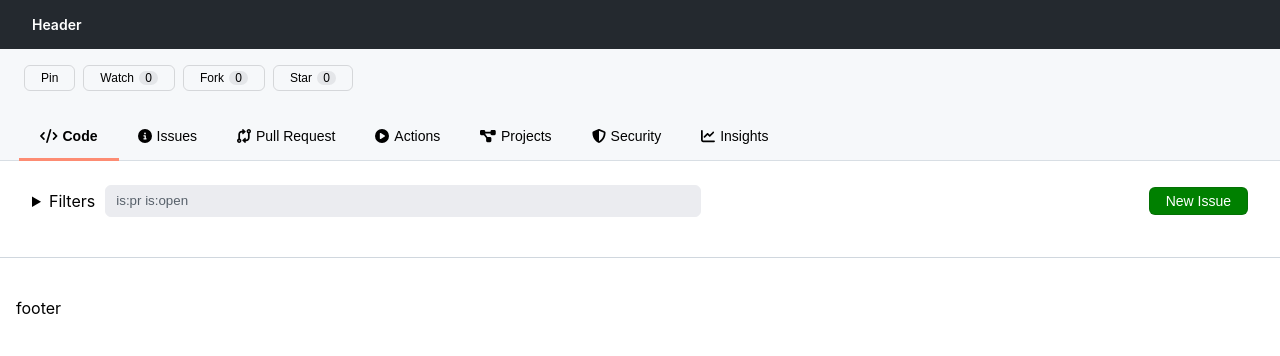
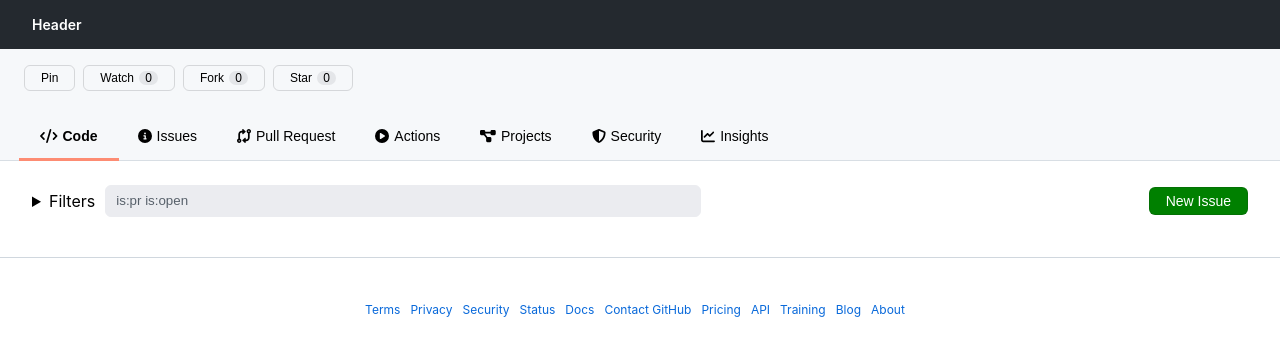
Before and after one commit to leejaelll/React-gitHubIssuePage, a React (Create React App) app: page / in a window 1280 px wide. Shown: the top 356 px of the page. Built offline with nearby package versions, Linux system fonts and the light colour scheme.

Commit message:
feat: Create Footer component
- Footer 컴포넌트 생성
- list-style 제거를 위해 index.js에 list-style: none !important 적용

```diff
--- a/src/components/Footer.js
+++ b/src/components/Footer.js
@@ -1,5 +1,31 @@
 import styles from '../styles/Footer.module.css';
 
+const URL_PREFIX = 'https://docs.github.com/en/site-policy';
+
+const footerItems = [
+  { title: 'Terms', link: `${URL_PREFIX}/github-terms/github-terms-of-service` },
+  { title: 'Privacy', link: `${URL_PREFIX}/github-terms/gitgub-terms-fo-service` },
+  { title: 'Security', link: 'https://www.github.com/security' },
+  { title: 'Status', link: 'https://www.githubstatus.com' },
+  { title: 'Docs', link: 'https://docs.github' },
+  { title: 'Contact GitHub', link: 'https://support.github.com/?tags=dotcom-footer' },
+  { title: 'Pricing', link: 'https://github.com/pricing' },
+  { title: 'API', link: 'https://github.com/en' },
+  { title: 'Training', link: 'https://services.github.com' },
+  { title: 'Blog', link: 'https://github.blog' },
+  { title: 'About', link: 'http://github.com/about' },
+];
+
 export default function Footer() {
-  return <footer className={styles.footer}>footer</footer>;
+  return (
+    <ul className={styles.footer}>
+      {footerItems.map(({ title, link }) => (
+        <li className={styles.item} key={title}>
+          <a className={styles.link} href={link}>
+            {title}
+          </a>
+        </li>
+      ))}
+    </ul>
+  );
 }
--- a/src/index.module.css
+++ b/src/index.module.css
@@ -7,3 +7,7 @@ body {
   -moz-osx-font-smoothing: grayscale;
   min-width: 980px;
 }
+
+li {
+  list-style: none !important;
+}
--- a/src/styles/Footer.module.css
+++ b/src/styles/Footer.module.css
@@ -1,5 +1,21 @@
 .footer {
+  display: flex;
+  justify-content: center;
   margin-top: 40px;
   padding: 40px 16px 8px;
   border-top: 1px solid #d0d7de;
 }
+
+.item {
+  margin-right: 10px;
+}
+
+.link {
+  color: #0969da;
+  text-decoration: none;
+  font-size: 12px;
+}
+
+.link:hover {
+  text-decoration: underline;
+}
```
